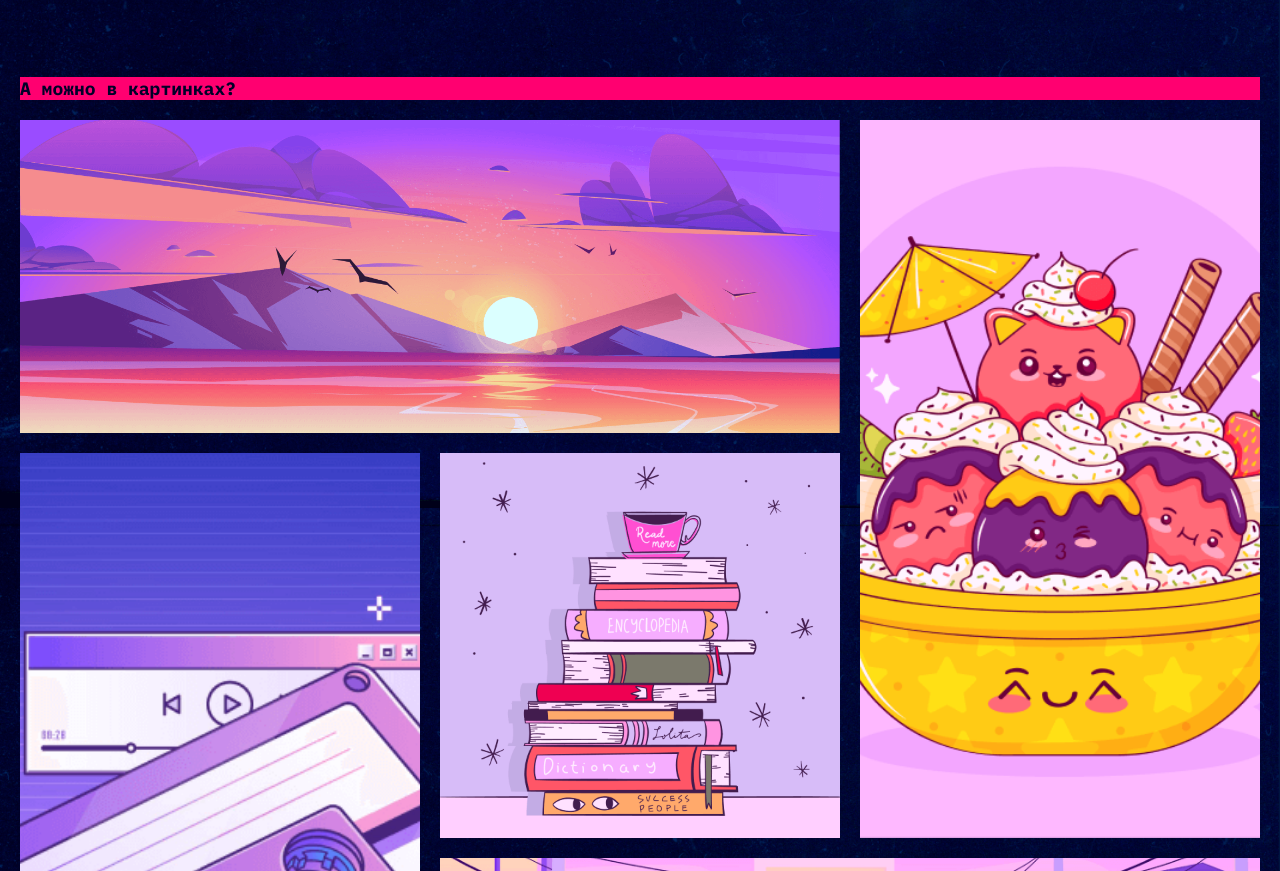
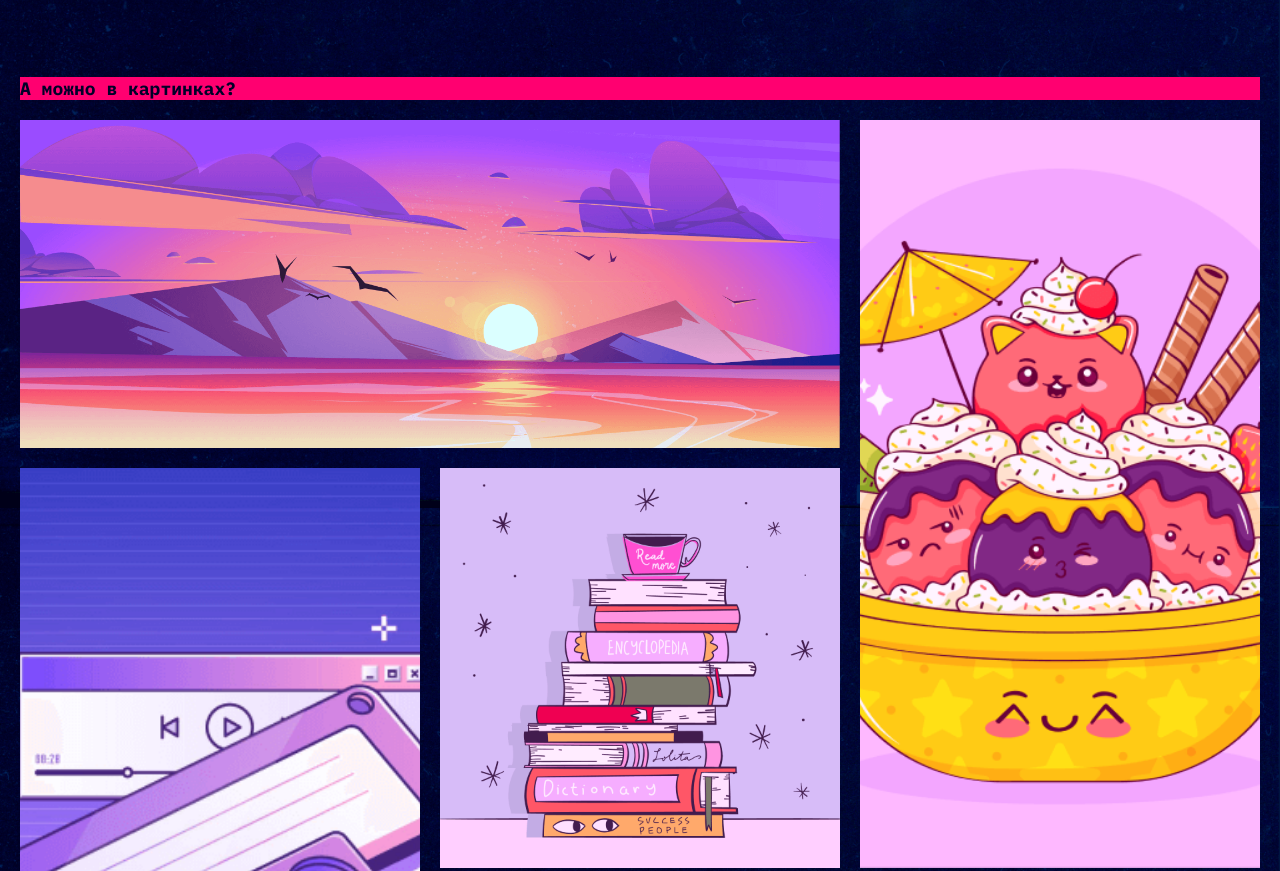
Before and after one commit to konstanti-art/slozhno-sosredotochitsya-ad, a plain HTML site: page index.html in a window 1280 px wide. Shown: the part 2692-3563 px from the top of the page. Drawn offline with Linux system fonts and the light colour scheme.

Commit message:
some chainge in card logic

```diff
--- a/styles/style.css
+++ b/styles/style.css
@@ -174,12 +174,14 @@
 
 .cards-images {
   display: grid;
+  gap: var(--main-padding);
 }
 
 .card-image-item {
+  display: block;
   object-fit: cover;
   width: 100%;
-  height: calc(100% - var(--main-padding));
+  height: 100%;
   object-position: center;
 }
 
@@ -228,7 +230,7 @@
     display: grid;
     grid-auto-flow: row;
     grid-template-columns: repeat(3, 1fr);
-    column-gap: var(--main-padding);
+    gap: var(--main-padding);
   }
 
   .sunset {
```
